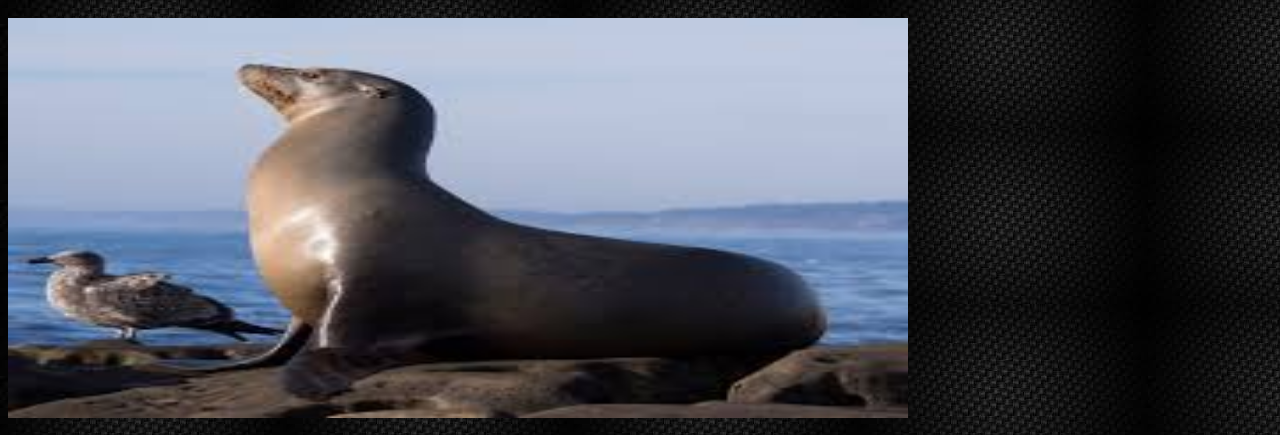
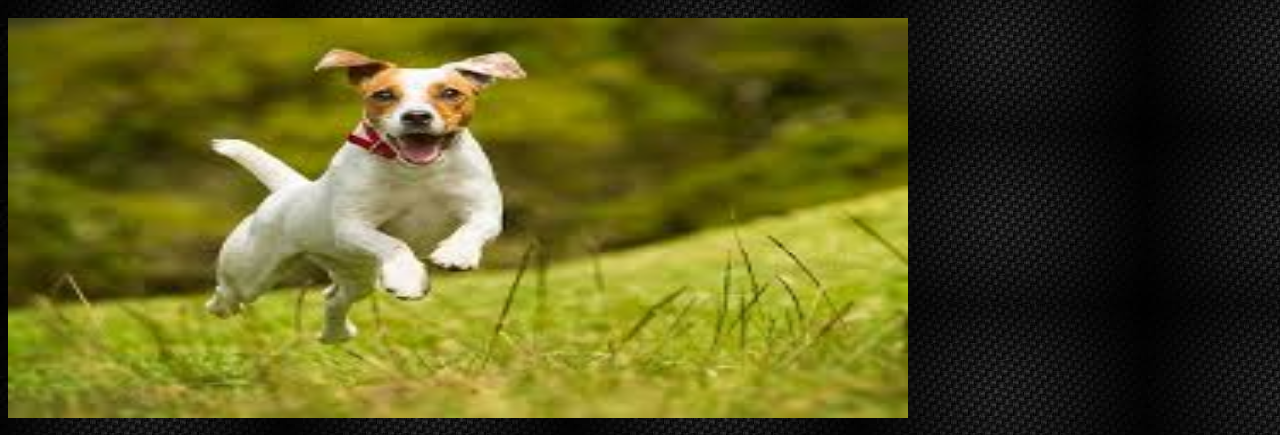
Before and after one commit to shureim/tarick, a plain HTML site: page index.html in a window 1280 px wide. Shown: the part 48-483 px from the top of the page. Drawn offline with Linux system fonts and the light colour scheme.

Commit message:
added a new image of the dog

```diff
--- a/index.html
+++ b/index.html
@@ -5,7 +5,7 @@
   </head>
   <body>
     <h1>Tarick</h1>
-    <div class="pic" ><img src = "img/index.jpeg" alt = "lion"></div>
+    <div class="pic" ><img src = "img/dog.jpeg" alt = "lion"></div>
     <h2><br><b><span id="aboutMe">About Me:</span></b></br></h2>
     <h3><b><em>background</em></b></h3>
       <p>I Went to wamy high school which is located in south B.
```
Also changed, not shown: img/dog.jpeg (added).
